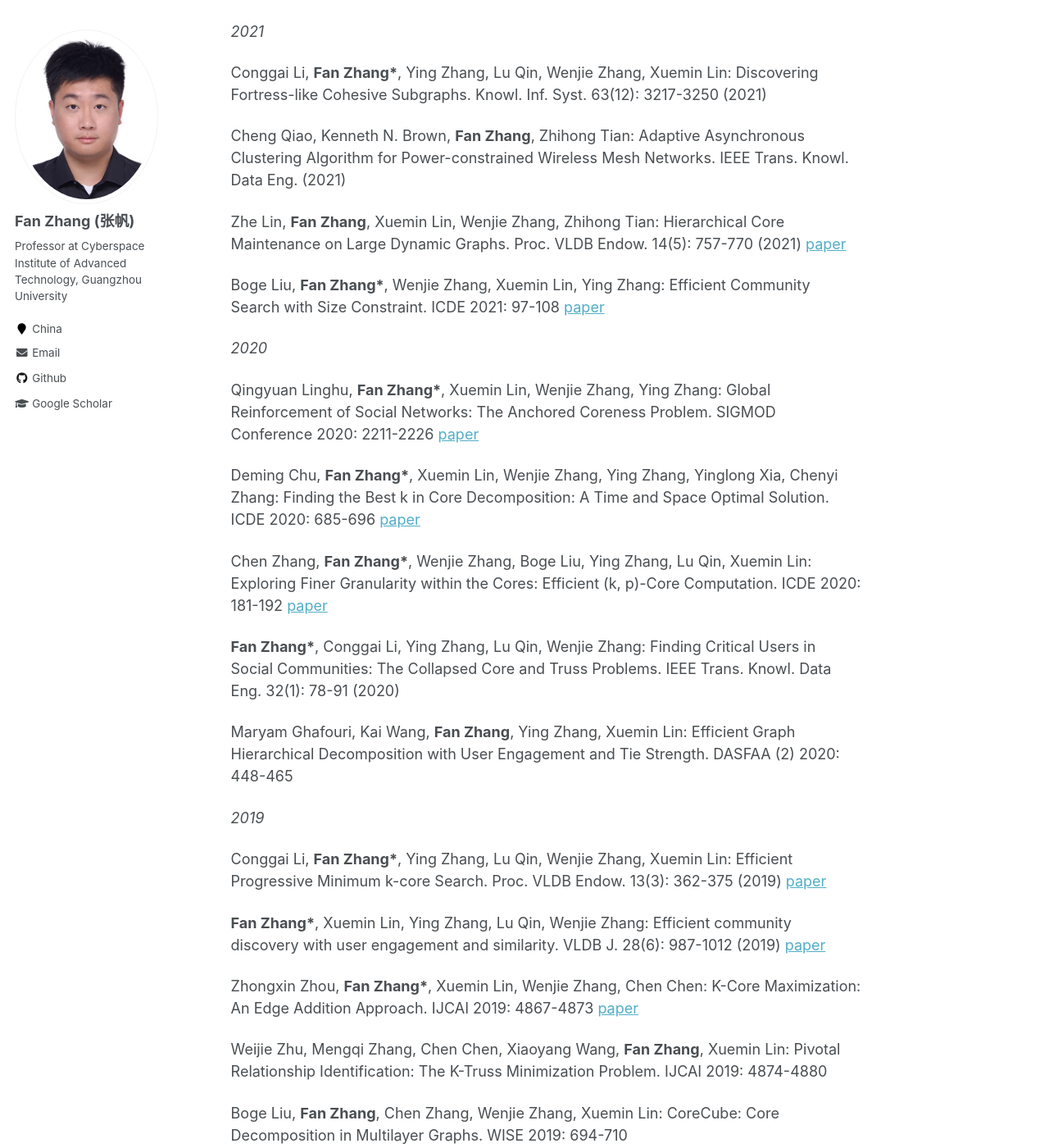
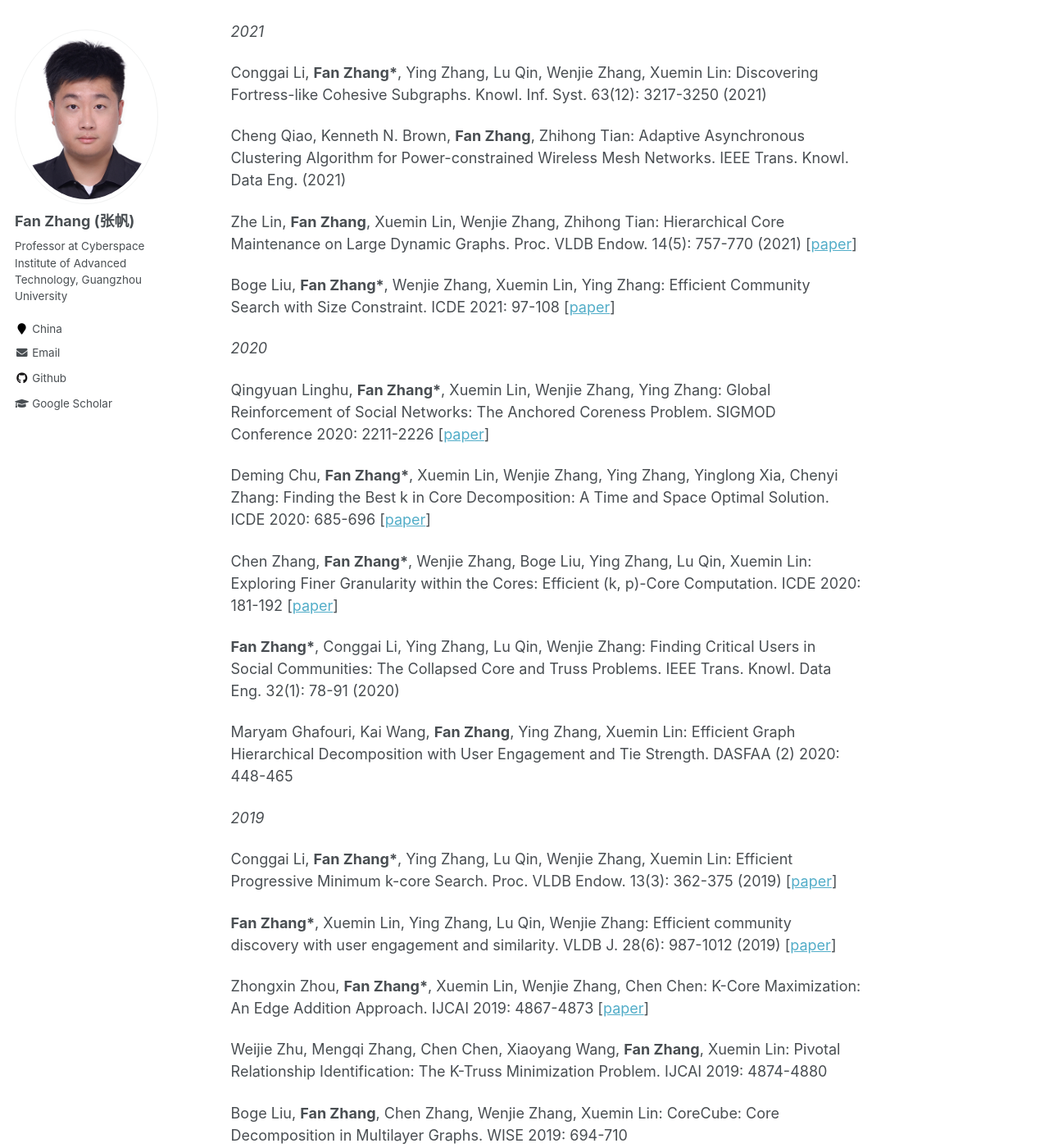
Before and after one commit to fanzhangcs/fanzhangcs.github.io, a Jekyll site: the page built from _pages/about.md, in a window 1280 px wide and 1400 px high, scrolled down 1429 px. Shown: the whole window at 82% size. Built offline with Jekyll 4.4.1, drawn with Linux system fonts in a browser that asks for light colours; some of the changed text lies outside the part shown.

Commit message:
Update about.md

```diff
--- a/_pages/about.md
+++ b/_pages/about.md
@@ -18,9 +18,9 @@ Publications (* indicates corresponding author)
 
 *2023*
 
-**Fan Zhang**, Qingyuan Linghu, Jiadong Xie, Kai Wang, Xuemin Lin, Wenjie Zhang: Quantifying Node Importance over Network Structural Stability. Accepted by KDD 2023. [[paper (under refining)](/papers/2023_KDD_nodeimportance_versiontoupdate.pdf), [code](https://github.com/Xiejiadong/Quantifying-Node-Importance-over-Network-Structural-Stability)].
+**Fan Zhang**, Qingyuan Linghu, Jiadong Xie, Kai Wang, Xuemin Lin, Wenjie Zhang: Quantifying Node Importance over Network Structural Stability. Accepted by KDD 2023. [[paper (under refining)](/papers/2023_KDD_nodeimportance_versiontoupdate.pdf), [code](https://github.com/Xiejiadong/Quantifying-Node-Importance-over-Network-Structural-Stability)]
 
-**Fan Zhang**, Haicheng Guo, Dian Ouyang, Shiyu Yang, Xuemin Lin, Zhihong Tian: Size-constrained Community Search on Large Networks: An Effective and Efficient Solution. Accepted by IEEE Trans. Knowl. Data Eng. [[paper](/papers/2023_TKDE_sctruss.pdf), [code](https://github.com/codecreateworld321/STCS)].
+**Fan Zhang**, Haicheng Guo, Dian Ouyang, Shiyu Yang, Xuemin Lin, Zhihong Tian: Size-constrained Community Search on Large Networks: An Effective and Efficient Solution. Accepted by IEEE Trans. Knowl. Data Eng. [[paper](/papers/2023_TKDE_sctruss.pdf), [code](https://github.com/codecreateworld321/STCS)]
 
 Jiadong Xie, **Fan Zhang\***, Kai Wang, Xuemin Lin, Wenjie Zhang: Minimizing the Influence of Misinformation via Vertex Blocking.  Accepted by ICDE 2023.
 
@@ -46,17 +46,17 @@ Conggai Li, **Fan Zhang\***, Ying Zhang, Lu Qin, Wenjie Zhang, Xuemin Lin: Disco
 
 Cheng Qiao, Kenneth N. Brown, **Fan Zhang**, Zhihong Tian: Adaptive Asynchronous Clustering Algorithm for Power-constrained Wireless Mesh Networks. IEEE Trans. Knowl. Data Eng. (2021)
 
-Zhe Lin, **Fan Zhang**, Xuemin Lin, Wenjie Zhang, Zhihong Tian: Hierarchical Core Maintenance on Large Dynamic Graphs. Proc. VLDB Endow. 14(5): 757-770 (2021) [paper](http://vldb.org/pvldb/vol14/p757-zhang.pdf)
+Zhe Lin, **Fan Zhang**, Xuemin Lin, Wenjie Zhang, Zhihong Tian: Hierarchical Core Maintenance on Large Dynamic Graphs. Proc. VLDB Endow. 14(5): 757-770 (2021) [[paper](http://vldb.org/pvldb/vol14/p757-zhang.pdf)]
 
-Boge Liu, **Fan Zhang\***, Wenjie Zhang, Xuemin Lin, Ying Zhang: Efficient Community Search with Size Constraint. ICDE 2021: 97-108 [paper](https://drive.google.com/file/d/177UWvJUXNOEj7tLyin-eA5229gwKjXEk/view)
+Boge Liu, **Fan Zhang\***, Wenjie Zhang, Xuemin Lin, Ying Zhang: Efficient Community Search with Size Constraint. ICDE 2021: 97-108 [[paper](https://drive.google.com/file/d/177UWvJUXNOEj7tLyin-eA5229gwKjXEk/view)]
 
 *2020*
 
-Qingyuan Linghu, **Fan Zhang\***, Xuemin Lin, Wenjie Zhang, Ying Zhang: Global Reinforcement of Social Networks: The Anchored Coreness Problem. SIGMOD Conference 2020: 2211-2226 [paper](https://drive.google.com/file/d/1fwNa8Luc4J7hDwg3wJLkNAN75GtkoWeN/view)
+Qingyuan Linghu, **Fan Zhang\***, Xuemin Lin, Wenjie Zhang, Ying Zhang: Global Reinforcement of Social Networks: The Anchored Coreness Problem. SIGMOD Conference 2020: 2211-2226 [[paper](https://drive.google.com/file/d/1fwNa8Luc4J7hDwg3wJLkNAN75GtkoWeN/view)]
 
-Deming Chu, **Fan Zhang\***, Xuemin Lin, Wenjie Zhang, Ying Zhang, Yinglong Xia, Chenyi Zhang: Finding the Best k in Core Decomposition: A Time and Space Optimal Solution. ICDE 2020: 685-696 [paper](https://drive.google.com/file/d/1nOgBso7BR2Zfm_G9azJh9at_CaJV2hk0/view)
+Deming Chu, **Fan Zhang\***, Xuemin Lin, Wenjie Zhang, Ying Zhang, Yinglong Xia, Chenyi Zhang: Finding the Best k in Core Decomposition: A Time and Space Optimal Solution. ICDE 2020: 685-696 [[paper](https://drive.google.com/file/d/1nOgBso7BR2Zfm_G9azJh9at_CaJV2hk0/view)]
 
-Chen Zhang, **Fan Zhang\***, Wenjie Zhang, Boge Liu, Ying Zhang, Lu Qin, Xuemin Lin: Exploring Finer Granularity within the Cores: Efficient (k, p)-Core Computation. ICDE 2020: 181-192 [paper](https://drive.google.com/file/d/1pQZE7cHhO-n-plWAR25Op5nwtBolaaO2/view)
+Chen Zhang, **Fan Zhang\***, Wenjie Zhang, Boge Liu, Ying Zhang, Lu Qin, Xuemin Lin: Exploring Finer Granularity within the Cores: Efficient (k, p)-Core Computation. ICDE 2020: 181-192 [[paper](https://drive.google.com/file/d/1pQZE7cHhO-n-plWAR25Op5nwtBolaaO2/view)]
 
 **Fan Zhang\***, Conggai Li, Ying Zhang, Lu Qin, Wenjie Zhang: Finding Critical Users in Social Communities: The Collapsed Core and Truss Problems. IEEE Trans. Knowl. Data Eng. 32(1): 78-91 (2020)
 
@@ -64,11 +64,11 @@ Maryam Ghafouri, Kai Wang, **Fan Zhang**, Ying Zhang, Xuemin Lin: Efficient Grap
 
 *2019*
 
-Conggai Li, **Fan Zhang\***, Ying Zhang, Lu Qin, Wenjie Zhang, Xuemin Lin: Efficient Progressive Minimum k-core Search. Proc. VLDB Endow. 13(3): 362-375 (2019) [paper](https://drive.google.com/file/d/1-jZZNwKndw5AS3BIDnhN-dqCd2fBtHry/view)
+Conggai Li, **Fan Zhang\***, Ying Zhang, Lu Qin, Wenjie Zhang, Xuemin Lin: Efficient Progressive Minimum k-core Search. Proc. VLDB Endow. 13(3): 362-375 (2019) [[paper](https://drive.google.com/file/d/1-jZZNwKndw5AS3BIDnhN-dqCd2fBtHry/view)]
 
-**Fan Zhang\***, Xuemin Lin, Ying Zhang, Lu Qin, Wenjie Zhang: Efficient community discovery with user engagement and similarity. VLDB J. 28(6): 987-1012 (2019) [paper](https://drive.google.com/file/d/1yA10kA9a6MCj9meaBS2v9Hanh_HjDRM8/view)
+**Fan Zhang\***, Xuemin Lin, Ying Zhang, Lu Qin, Wenjie Zhang: Efficient community discovery with user engagement and similarity. VLDB J. 28(6): 987-1012 (2019) [[paper](https://drive.google.com/file/d/1yA10kA9a6MCj9meaBS2v9Hanh_HjDRM8/view)]
 
-Zhongxin Zhou, **Fan Zhang\***, Xuemin Lin, Wenjie Zhang, Chen Chen: K-Core Maximization: An Edge Addition Approach. IJCAI 2019: 4867-4873 [paper](https://drive.google.com/file/d/10Z73GyLEdoUDWFHdWY00LMhfwLtDnGVn/view)
+Zhongxin Zhou, **Fan Zhang\***, Xuemin Lin, Wenjie Zhang, Chen Chen: K-Core Maximization: An Edge Addition Approach. IJCAI 2019: 4867-4873 [[paper](https://drive.google.com/file/d/10Z73GyLEdoUDWFHdWY00LMhfwLtDnGVn/view)]
 
 Weijie Zhu, Mengqi Zhang, Chen Chen, Xiaoyang Wang, **Fan Zhang**, Xuemin Lin: Pivotal Relationship Identification: The K-Truss Minimization Problem. IJCAI 2019: 4874-4880
 
@@ -76,15 +76,15 @@ Boge Liu, **Fan Zhang**, Chen Zhang, Wenjie Zhang, Xuemin Lin: CoreCube: Core De
 
 Chen Zhang, Wenjie Zhang, Ying Zhang, Lu Qin, **Fan Zhang**, Xuemin Lin: Selecting the Optimal Groups: Efficiently Computing Skyline k-Cliques. CIKM 2019: 1211-1220
 
-Deming Chu, **Fan Zhang\***, Jingjing Lin: Similarity Evaluation on Labeled Graphs via Hierarchical Core Decomposition, CCF Big Data 2019 [paper](https://drive.google.com/file/d/1aegTVmxTcGCezZ1Cg3D0bjxbh_0w5VNV/view?usp=sharing)
+Deming Chu, **Fan Zhang\***, Jingjing Lin: Similarity Evaluation on Labeled Graphs via Hierarchical Core Decomposition, CCF Big Data 2019 [[paper](https://drive.google.com/file/d/1aegTVmxTcGCezZ1Cg3D0bjxbh_0w5VNV/view?usp=sharing)]
 
 Wanqi Liu, Dong Wen, Hanchen Wang, **Fan Zhang**, Xubo Wang: Skyline Nearest Neighbor Search on Multi-layer Graphs, ICDE Workshops 2019
 
 *2018*
 
-**Fan Zhang**, Ying Zhang, Lu Qin, Wenjie Zhang, Xuemin Lin: Efficiently Reinforcing Social Networks over User Engagement and Tie Strength. ICDE 2018: 557-568 [paper](https://drive.google.com/file/d/1uSYySw-0Y64N-Mv-9d46YQtxnFxkY5TQ/view)
+**Fan Zhang**, Ying Zhang, Lu Qin, Wenjie Zhang, Xuemin Lin: Efficiently Reinforcing Social Networks over User Engagement and Tie Strength. ICDE 2018: 557-568 [[paper](https://drive.google.com/file/d/1uSYySw-0Y64N-Mv-9d46YQtxnFxkY5TQ/view)]
 
-**Fan Zhang**, Long Yuan, Ying Zhang, Lu Qin, Xuemin Lin, Alexander Zhou: Discovering Strong Communities with User Engagement and Tie Strength. DASFAA (1) 2018: 425-441 [paper](https://drive.google.com/file/d/1HH3A0WPKFhM3MirE2hMaXwKdblIEiBRK/view)
+**Fan Zhang**, Long Yuan, Ying Zhang, Lu Qin, Xuemin Lin, Alexander Zhou: Discovering Strong Communities with User Engagement and Tie Strength. DASFAA (1) 2018: 425-441 [[paper](https://drive.google.com/file/d/1HH3A0WPKFhM3MirE2hMaXwKdblIEiBRK/view)]
 
 Zhu Qing, Long Yuan, **Fan Zhang**, Lu Qin, Xuemin Lin, Wenjie Zhang: External Topological Sorting in Large Graphs. DASFAA (1) 2018: 203-220
 
@@ -94,11 +94,11 @@ Alexander Zhou, **Fan Zhang**, Long Yuan, Ying Zhang, Xuemin Lin: Finding Maxima
 
 *2017*
 
-**Fan Zhang**, Wenjie Zhang, Ying Zhang, Lu Qin, Xuemin Lin: OLAK: An Efficient Algorithm to Prevent Unraveling in Social Networks. Proc. VLDB Endow. 10(6): 649-660 (2017) [paper](https://drive.google.com/file/d/1m3XJ8Slr1Klrwxwo3ACBnkdTG2MFQMgO/view)
+**Fan Zhang**, Wenjie Zhang, Ying Zhang, Lu Qin, Xuemin Lin: OLAK: An Efficient Algorithm to Prevent Unraveling in Social Networks. Proc. VLDB Endow. 10(6): 649-660 (2017) [[paper](https://drive.google.com/file/d/1m3XJ8Slr1Klrwxwo3ACBnkdTG2MFQMgO/view)]
 
-**Fan Zhang**, Ying Zhang, Lu Qin, Wenjie Zhang, Xuemin Lin: When Engagement Meets Similarity: Efficient (k, r)-Core Computation on Social Networks. Proc. VLDB Endow. 10(10): 998-1009 (2017) [paper](https://drive.google.com/file/d/1TDzqTF0PppPJW09TkhWz90esHJzBhMTG/view)
+**Fan Zhang**, Ying Zhang, Lu Qin, Wenjie Zhang, Xuemin Lin: When Engagement Meets Similarity: Efficient (k, r)-Core Computation on Social Networks. Proc. VLDB Endow. 10(10): 998-1009 (2017) [[paper](https://drive.google.com/file/d/1TDzqTF0PppPJW09TkhWz90esHJzBhMTG/view)]
 
-**Fan Zhang**, Ying Zhang, Lu Qin, Wenjie Zhang, Xuemin Lin: Finding Critical Users for Social Network Engagement: The Collapsed k-Core Problem. AAAI 2017: 245-251 [paper](https://drive.google.com/file/d/1nUC1TPHRVAmw-Ip8aGvBRyNb0otTK2ZP/view)
+**Fan Zhang**, Ying Zhang, Lu Qin, Wenjie Zhang, Xuemin Lin: Finding Critical Users for Social Network Engagement: The Collapsed k-Core Problem. AAAI 2017: 245-251 [[paper](https://drive.google.com/file/d/1nUC1TPHRVAmw-Ip8aGvBRyNb0otTK2ZP/view)]
 
 
 Tutorials
```
